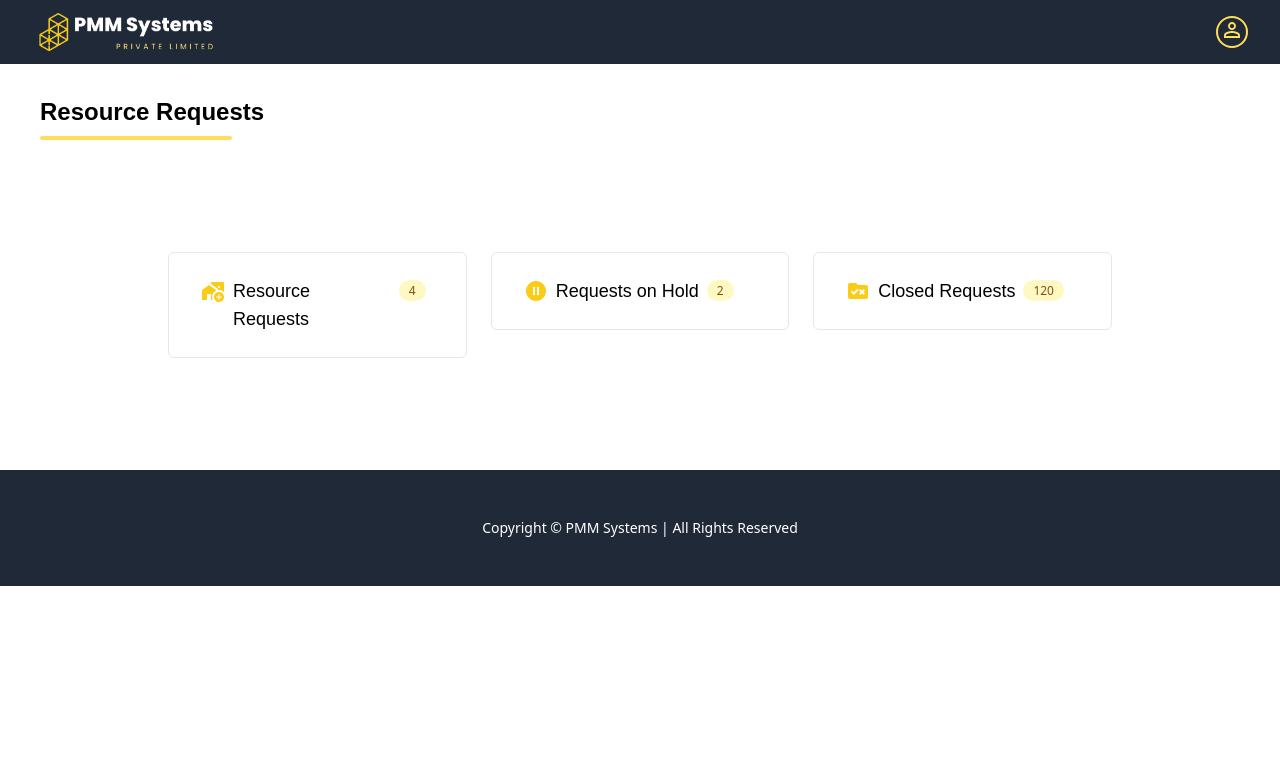
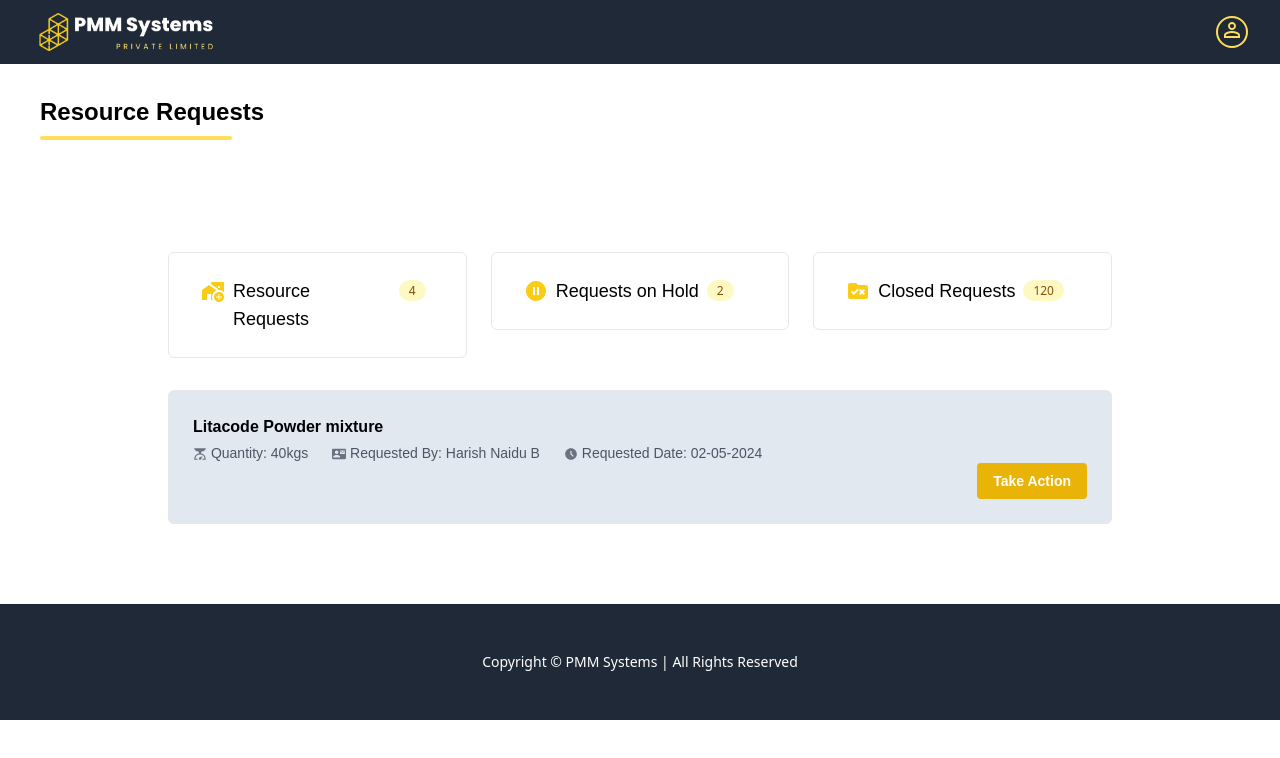
Before and after one commit to Harish1611/Pharma-Medical-Management-System, a React (Create React App) app: page /raw-material-resources/resource-requests in a window 1280 px wide. Shown: the top 758 px of the page. Built offline with nearby package versions, Linux system fonts and the light colour scheme.

Commit message:
New: Created a reusable Request card Component which can be used to show the list of request

```diff
--- /dev/null
+++ b/src/Components/RawMaterialResources/ResourceRequests/RequestCards.jsx
@@ -0,0 +1,34 @@
+import React from "react";
+import ScaleIcon from '@mui/icons-material/Scale';
+import ContactMailIcon from '@mui/icons-material/ContactMail';
+import AccessTimeFilledIcon from '@mui/icons-material/AccessTimeFilled';
+const RequestCards = () => {
+  return (
+    <div className=" text-left border rounded-md py-6 px-6 mx-2 sm:p-6  bg-slate-200   cursor-pointer  overflow-hidden">
+      <div>
+        <h2 className="text-md font-poppins font-semibold">
+          {" "}
+          Litacode Powder mixture{" "}
+        </h2>
+        <div className="flex">
+        <p className=" text-gray-600 font-poppins text-sm pt-1">   <ScaleIcon style={{ width: '14px', height: '14px' }} className=" text-gray-500" />  Quantity: 40kgs </p>
+        <p className=" text-gray-600 font-poppins text-sm pt-1 pl-6">  <ContactMailIcon style={{ width: '14px', height: '14px' }} className=" text-gray-500" />  Requested By: Harish Naidu B </p>
+        <p className=" text-gray-600 font-poppins text-sm pt-1 pl-6">  <AccessTimeFilledIcon style={{ width: '14px', height: '14px' }} className=" text-gray-500" />  Requested Date: 02-05-2024 </p>
+
+        </div>
+      </div>
+
+      <div className="flex justify-end  ">
+        <button
+          onClick={() => {}}
+          className="bg-yellow-500 hover:bg-black text-sm text-white font-semibold font-poppins py-2 px-4 rounded focus:outline-none  focus:shadow-outline"
+          type="button"
+        >
+          Take Action
+        </button>
+      </div>
+    </div>
+  );
+};
+
+export default RequestCards;
--- a/src/Components/RawMaterialResources/ResourceRequests/ResourceRequests.jsx
+++ b/src/Components/RawMaterialResources/ResourceRequests/ResourceRequests.jsx
@@ -5,6 +5,7 @@ import AddHomeWorkIcon from "@mui/icons-material/AddHomeWork";
 import RuleFolderIcon from '@mui/icons-material/RuleFolder';
 import HeadingOne from "../../UiComponents/HeadingOne";
 import TopResourceCards from "./TopResourceCards";
+import RequestCards from "./RequestCards";
 const ResourceRequests = () => {
   return (
     <div>
@@ -13,6 +14,10 @@ const ResourceRequests = () => {
 
         <TopResourceCards />
 
+        <RequestCards />
+
+
+
       </div>
     </div>
   );
```
